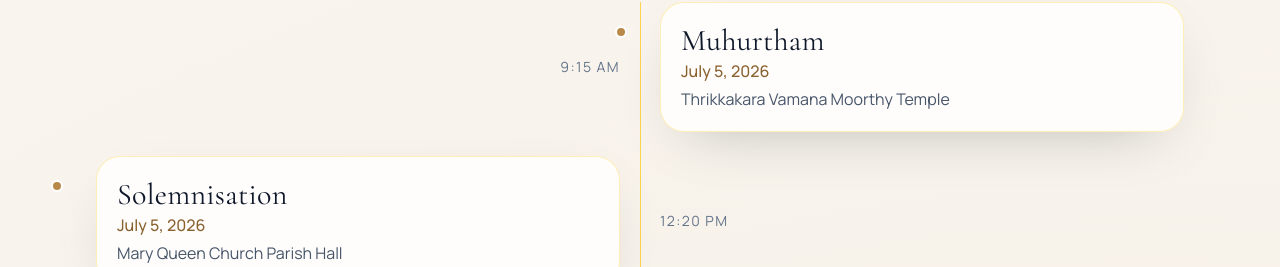
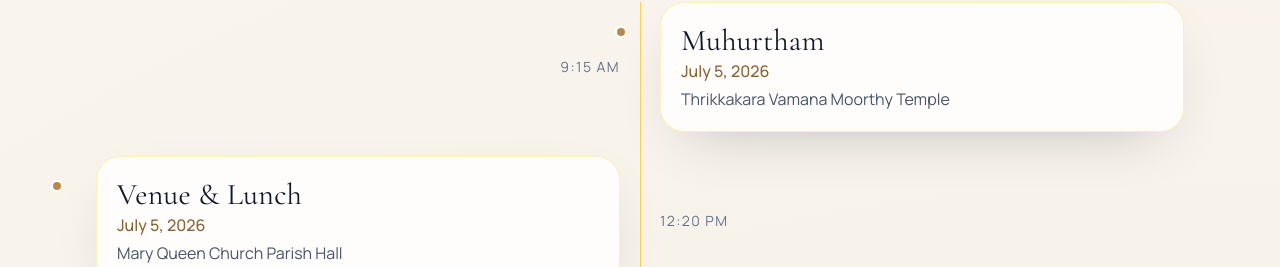
Before and after one commit to jishnujs123/Wedding, a React (Vite) app: page / in a window 1280 px wide. Shown: the part 2823-3090 px from the top of the page. Built offline with nearby package versions, Linux system fonts and the light colour scheme.

Commit message:
Update Timeline.jsx

```diff
--- a/src/components/Timeline.jsx
+++ b/src/components/Timeline.jsx
@@ -8,7 +8,7 @@ const Timeline = () => {
     },
     {
       time: '12:20 PM',
-      title: 'Solemnisation',
+      title: 'Venue & Lunch',
       date: 'July 5, 2026',
       description: 'Mary Queen Church Parish Hall',
     },
```
